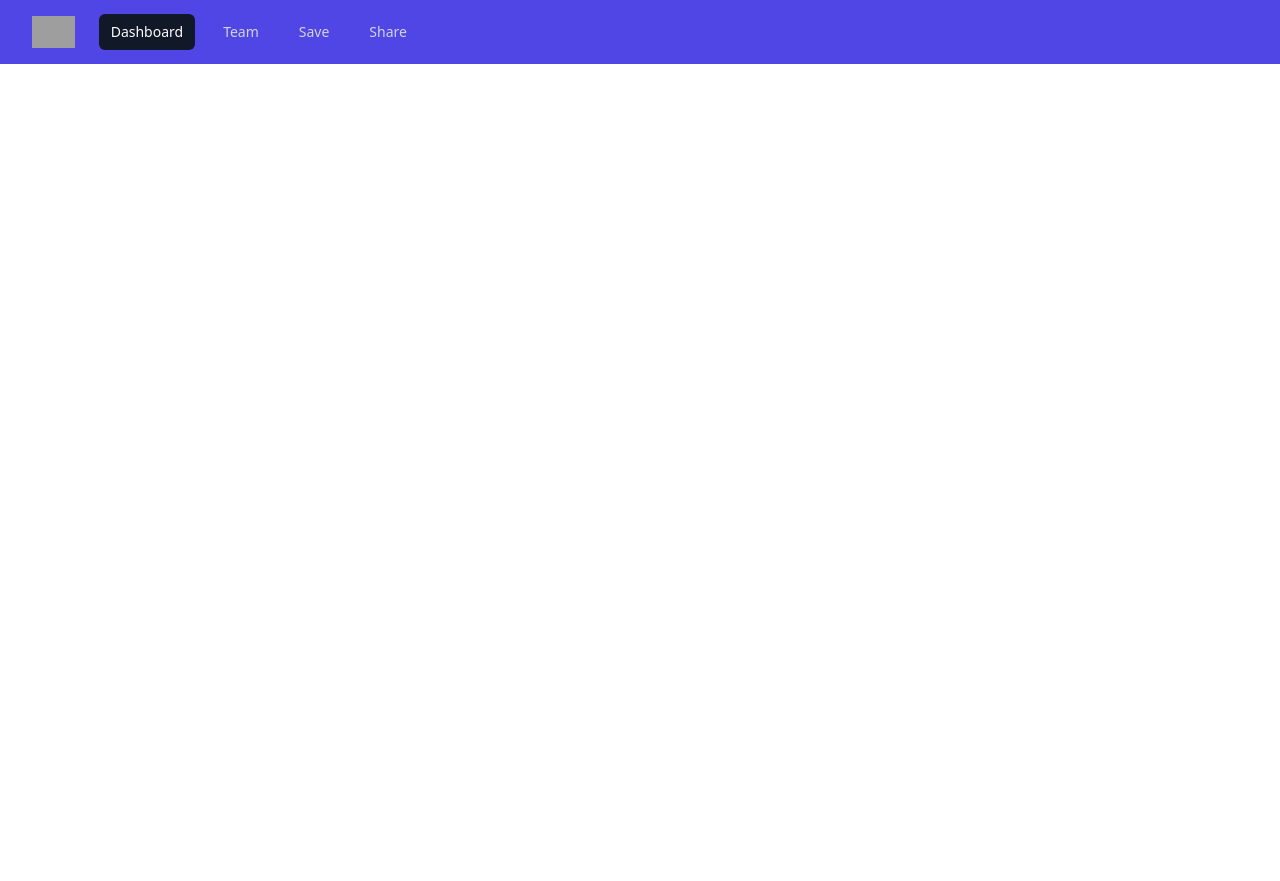
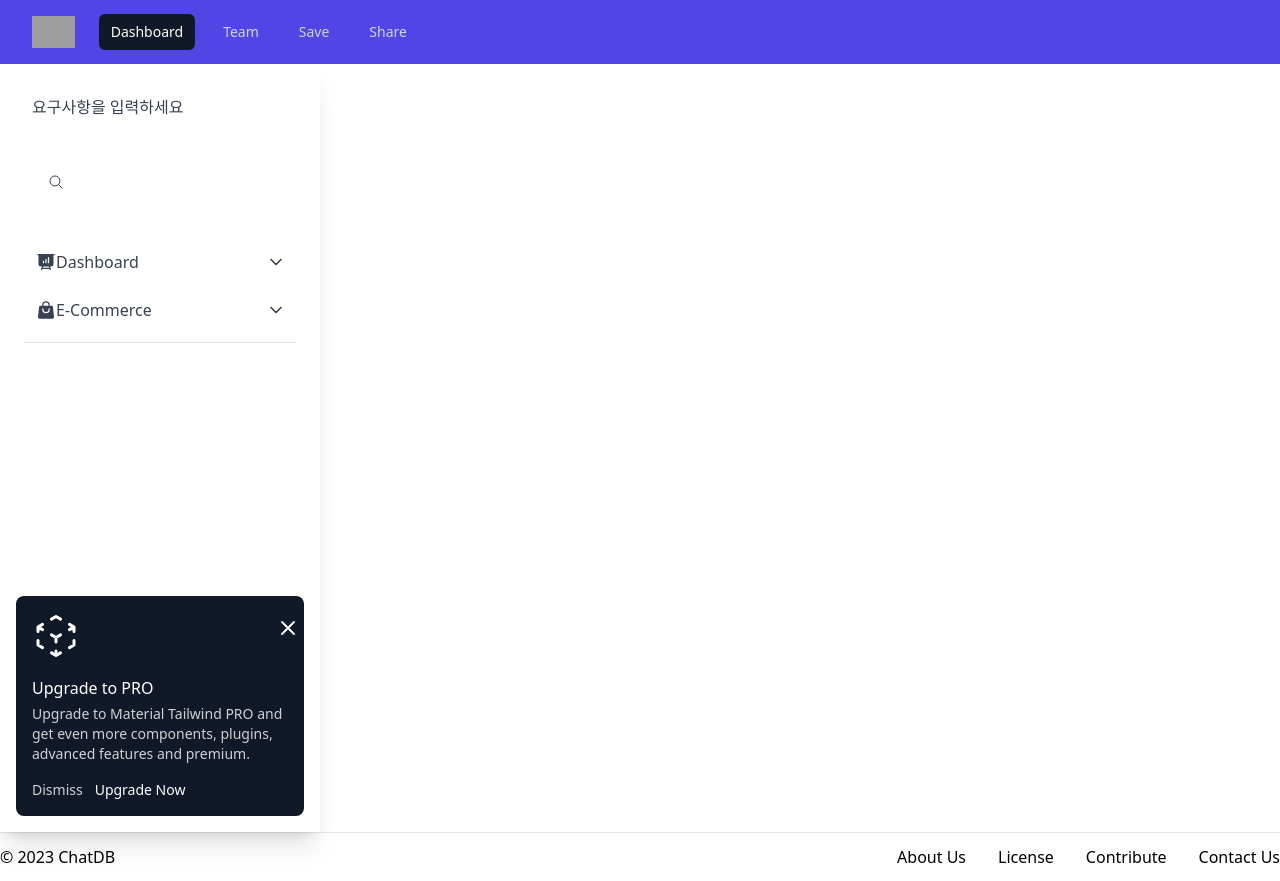
Before and after one commit to MK-T3/chatDB, a React (Vite) app: page /InputPage in a window 1280 px wide. Before the commit the page ends 800 px from the top, so only its background shows below. Built offline with nearby package versions, Linux system fonts and the light colour scheme; grey boxes are pictures that could not be loaded.

Commit message:
2023.10.11

```diff
--- a/package.json
+++ b/package.json
@@ -11,6 +11,7 @@
   "dependencies": {
     "@headlessui/react": "^1.7.17",
     "@heroicons/react": "^2.0.18",
+    "@material-tailwind/react": "^2.1.2",
     "@react-three/drei": "9.75.0",
     "@react-three/fiber": "8.13.3",
     "@types/three": "0.152.1",
--- a/src/InputPage.jsx
+++ b/src/InputPage.jsx
@@ -1,9 +1,16 @@
 import Navi from "./components/Navi"
-
-export const InputPage =()=>{
-    return(
+import { Sidebar } from "./components/Sidebar"
+import { Footer } from "./components/Footer"
+export const InputPage = () => {
+    return (
         <>
-        <Navi/>
+            <header>
+                <Navi />
+            </header>
+            <Sidebar />
+            <footer>
+                <Footer/>
+            </footer>
         </>
     )
 }
--- /dev/null
+++ b/src/components/Footer.jsx
@@ -0,0 +1,53 @@
+import { Typography } from "@material-tailwind/react";
+
+export function Footer() {
+  return (
+    <footer className="flex w-full flex-row flex-wrap items-center justify-center gap-y-6 gap-x-12 border-t border-blue-gray-50 py-3 text-center md:justify-between">
+      <Typography color="blue-gray" className="font-normal">
+        &copy; 2023 ChatDB
+      </Typography>
+      <ul className="flex flex-wrap items-center gap-y-2 gap-x-8">
+        <li>
+          <Typography
+            as="a"
+            href="#"
+            color="blue-gray"
+            className="font-normal transition-colors hover:text-blue-500 focus:text-blue-500"
+          >
+            About Us
+          </Typography>
+        </li>
+        <li>
+          <Typography
+            as="a"
+            href="#"
+            color="blue-gray"
+            className="font-normal transition-colors hover:text-blue-500 focus:text-blue-500"
+          >
+            License
+          </Typography>
+        </li>
+        <li>
+          <Typography
+            as="a"
+            href="#"
+            color="blue-gray"
+            className="font-normal transition-colors hover:text-blue-500 focus:text-blue-500"
+          >
+            Contribute
+          </Typography>
+        </li>
+        <li>
+          <Typography
+            as="a"
+            href="#"
+            color="blue-gray"
+            className="font-normal transition-colors hover:text-blue-500 focus:text-blue-500"
+          >
+            Contact Us
+          </Typography>
+        </li>
+      </ul>
+    </footer>
+  );
+}
--- /dev/null
+++ b/src/components/Sidebar.jsx
@@ -0,0 +1,156 @@
+import React from "react";
+import {
+  Card,
+  Typography,
+  List,
+  ListItem,
+  ListItemPrefix,
+  ListItemSuffix,
+  Chip,
+  Accordion,
+  AccordionHeader,
+  AccordionBody,
+  Alert,
+  Input,
+} from "@material-tailwind/react";
+import {
+  PresentationChartBarIcon,
+  ShoppingBagIcon,
+  UserCircleIcon,
+  Cog6ToothIcon,
+  InboxIcon,
+  PowerIcon,
+} from "@heroicons/react/24/solid";
+import {
+  ChevronRightIcon,
+  ChevronDownIcon,
+  CubeTransparentIcon,
+  MagnifyingGlassIcon,
+} from "@heroicons/react/24/outline";
+
+export function Sidebar() {
+  const [open, setOpen] = React.useState(0);
+  const [openAlert, setOpenAlert] = React.useState(true);
+
+  const handleOpen = (value) => {
+    setOpen(open === value ? 0 : value);
+  };
+
+  return (
+    <Card className="h-[calc(100vh-2rem)] w-full max-w-[20rem] p-4 shadow-xl shadow-blue-gray-900/5">
+      <div className="mb-2 flex items-center gap-4 p-4">
+        <Typography variant="h5" color="blue-gray">
+          요구사항을 입력하세요
+        </Typography>
+      </div>
+      <div className="p-8">
+        <Input icon={<MagnifyingGlassIcon className="h-4 w-4" />} />
+      </div>
+      <List>
+        <Accordion
+          open={open === 1}
+          icon={
+            <ChevronDownIcon
+              strokeWidth={2.5}
+              className={`mx-auto h-4 w-4 transition-transform ${open === 1 ? "rotate-180" : ""}`}
+            />
+          }
+        >
+          <ListItem className="p-" selected={open === 1}>
+            <AccordionHeader onClick={() => handleOpen(1)} className="border-b-0 p-3">
+              <ListItemPrefix>
+                <PresentationChartBarIcon className="h-5 w-5" />
+              </ListItemPrefix>
+              <Typography color="blue-gray" className="mr-auto font-normal">
+                Dashboard
+              </Typography>
+            </AccordionHeader>
+          </ListItem>
+          <AccordionBody className="py-1">
+            <List className="p-0">
+              <ListItem>
+                <ListItemPrefix>
+                  <ChevronRightIcon strokeWidth={3} className="h-3 w-5" />
+                </ListItemPrefix>
+                Analytics
+              </ListItem>
+              <ListItem>
+                <ListItemPrefix>
+                  <ChevronRightIcon strokeWidth={3} className="h-3 w-5" />
+                </ListItemPrefix>
+                Reporting
+              </ListItem>
+              <ListItem>
+                <ListItemPrefix>
+                  <ChevronRightIcon strokeWidth={3} className="h-3 w-5" />
+                </ListItemPrefix>
+                Projects
+              </ListItem>
+            </List>
+          </AccordionBody>
+        </Accordion>
+        <Accordion
+          open={open === 2}
+          icon={
+            <ChevronDownIcon
+              strokeWidth={2.5}
+              className={`mx-auto h-4 w-4 transition-transform ${open === 2 ? "rotate-180" : ""}`}
+            />
+          }
+        >
+          <ListItem className="p-0" selected={open === 2}>
+            <AccordionHeader onClick={() => handleOpen(2)} className="border-b-0 p-3">
+              <ListItemPrefix>
+                <ShoppingBagIcon className="h-5 w-5" />
+              </ListItemPrefix>
+              <Typography color="blue-gray" className="mr-auto font-normal">
+                E-Commerce
+              </Typography>
+            </AccordionHeader>
+          </ListItem>
+          <AccordionBody className="py-1">
+            <List className="p-0">
+              <ListItem>
+                <ListItemPrefix>
+                  <ChevronRightIcon strokeWidth={3} className="h-3 w-5" />
+                </ListItemPrefix>
+                Orders
+              </ListItem>
+              <ListItem>
+                <ListItemPrefix>
+                  <ChevronRightIcon strokeWidth={3} className="h-3 w-5" />
+                </ListItemPrefix>
+                Products
+              </ListItem>
+            </List>
+          </AccordionBody>
+        </Accordion>
+        <hr className="my-2 border-blue-gray-50" />
+      </List>
+      <Alert open={openAlert} className="mt-auto" onClose={() => setOpenAlert(false)}>
+        <CubeTransparentIcon className="mb-4 h-12 w-12" />
+        <Typography variant="h6" className="mb-1">
+          Upgrade to PRO
+        </Typography>
+        <Typography variant="small" className="font-normal opacity-80">
+          Upgrade to Material Tailwind PRO and get even more components, plugins, advanced features
+          and premium.
+        </Typography>
+        <div className="mt-4 flex gap-3">
+          <Typography
+            as="a"
+            href="#"
+            variant="small"
+            className="font-medium opacity-80"
+            onClick={() => setOpenAlert(false)}
+          >
+            Dismiss
+          </Typography>
+          <Typography as="a" href="#" variant="small" className="font-medium">
+            Upgrade Now
+          </Typography>
+        </div>
+      </Alert>
+    </Card>
+  );
+}
```
Also changed, not shown: 2 other files (tests, documents, lock files or other folders).
